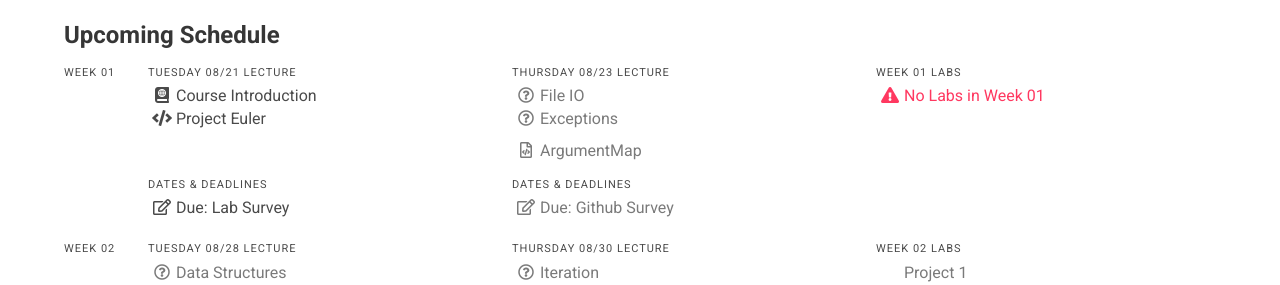
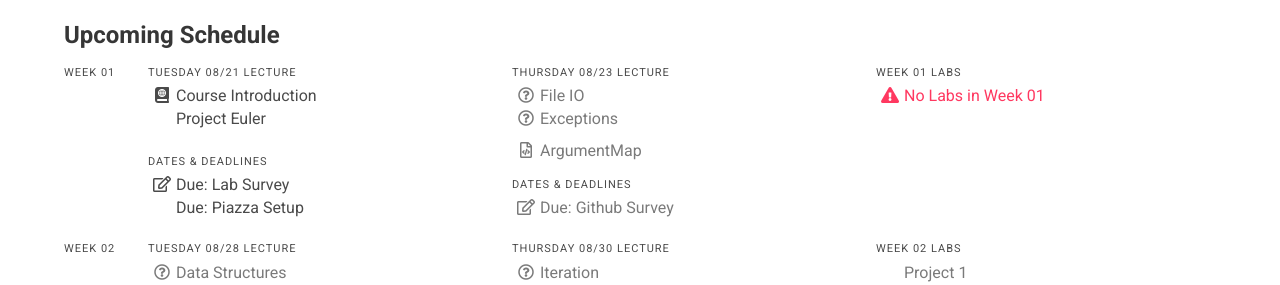
Before and after one commit to usf-cs212-fall2018/usf-cs212-fall2018.github.io, a Jekyll site: the page built from index.html, in a window 1280 px wide. Shown: the part 403-688 px from the top of the page. Built offline with Jekyll 4.4.1, drawn with Linux system fonts in a browser that asks for light colours; nearby versions of some CDN libraries.

Commit message:
Adding Piazza setup link.

```diff
--- a/_data/schedule.yml
+++ b/_data/schedule.yml
@@ -7,11 +7,14 @@
         icon: 'fas fa-atlas'
       - text: 'Project Euler'
         link: 'https://github.com/usf-cs212-fall2018/lectures/tree/master/ProjectEuler'
-        icon: 'fas fa-code'
+        icon: 'far fa-code'
       deadlines:
       - text: 'Due: Lab Survey'
         link: 'https://usfca.instructure.com/courses/1579367/quizzes/2329036'
         icon: 'far fa-edit'
+      - text: 'Due: Piazza Setup'
+        link: 'https://usfca.instructure.com/courses/1579367/assignments/6782072'
+        icon: 'far fa-user-friends'
     - date: 2018-08-23
       resources:
       - text: 'File IO'
```
